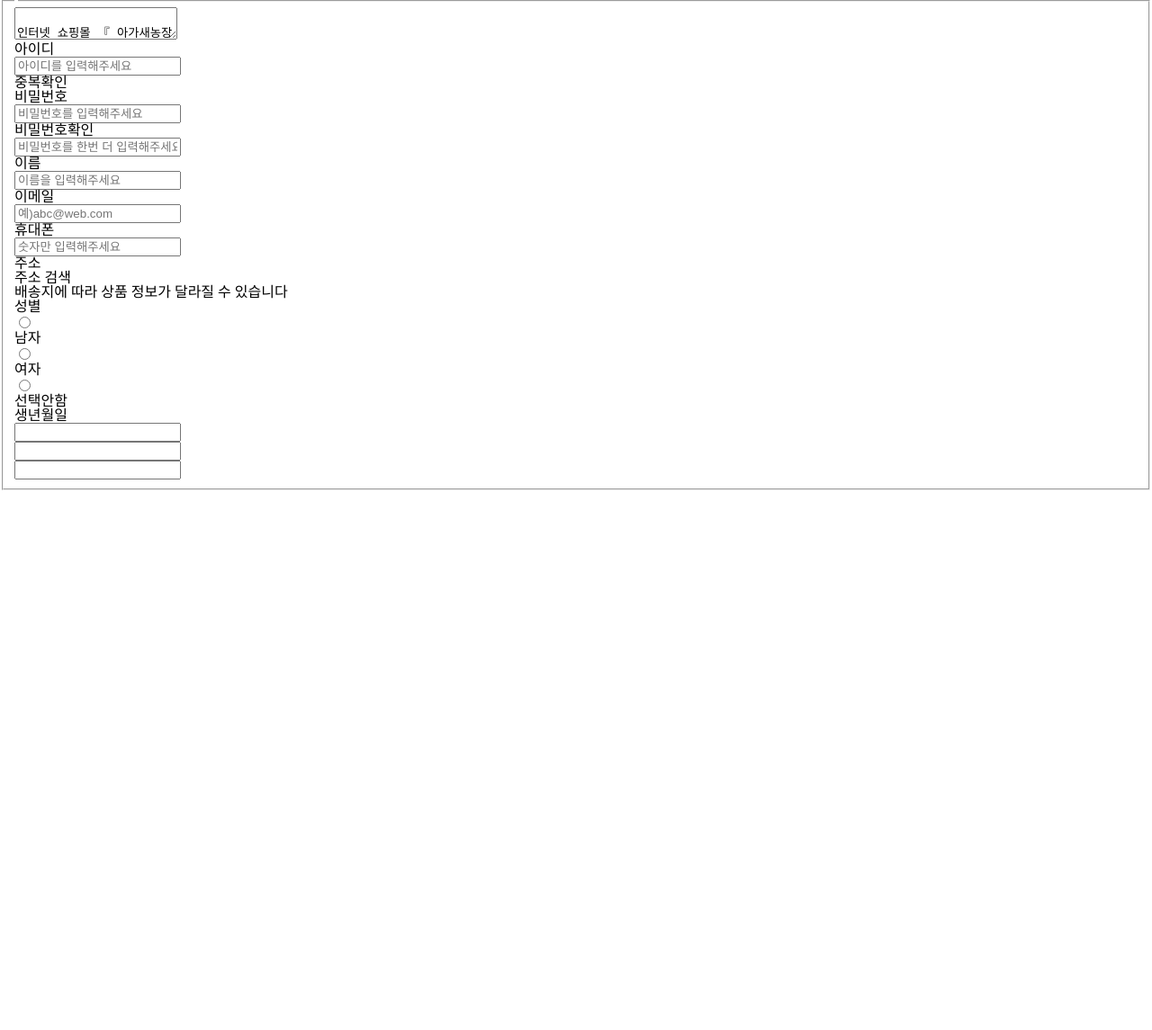
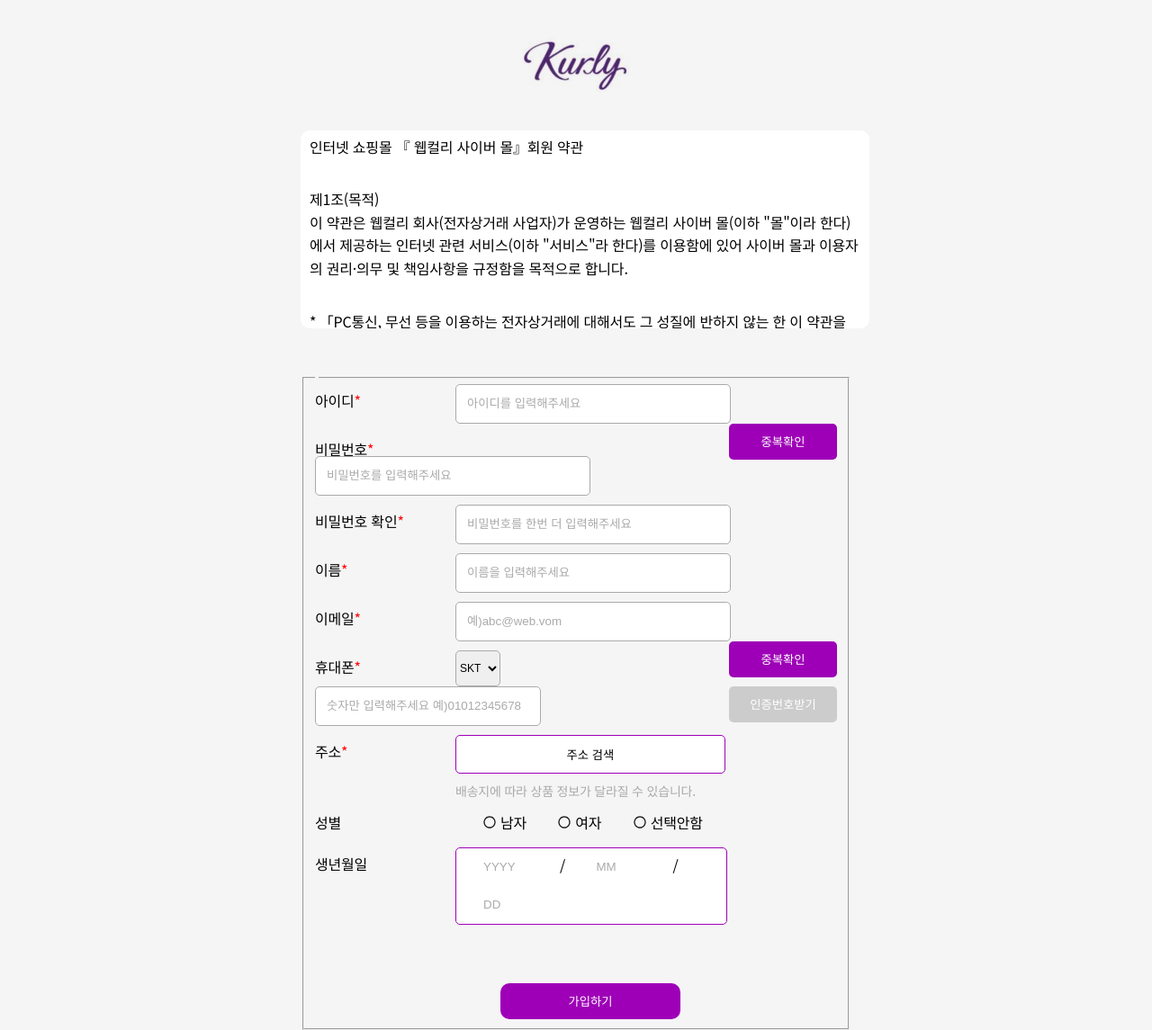
Before and after one commit to casenoxove/CSS-Study, a plain HTML site: page project_form/form4.html in a window 1280 px wide. Shown: the whole page at 90% size. Before the commit the page ends 800 px from the top, so only its background shows below. Drawn offline with Linux system fonts and the light colour scheme; files that its build step writes are made by us from their sources.

Commit message:
Form 연습

```diff
--- a/project_form/form4.html
+++ b/project_form/form4.html
@@ -5,79 +5,103 @@
     <meta name="viewport" content="width=device-width, initial-scale=1.0">
     <title>Document</title>
     <link rel="stylesheet" href="./style/reset.css">
+    <link rel="stylesheet" href="./style/form4.css">
+    <link rel="preconnect" href="https://fonts.googleapis.com">
+    <link rel="preconnect" href="https://fonts.gstatic.com" crossorigin>
+    <link href="https://fonts.googleapis.com/css2?family=Noto+Sans+KR:wght@100..900&display=swap" rel="stylesheet">
 </head>
 <body>
     <main>
-        <div class="top_info">
-            <form action="#" method="post" id="user_info">
-            </form>
-                <fieldset>
-                    <legend class="sign_up"></legend>
-                    <p><textarea name="infomation">
-                        인터넷 쇼핑몰 『 아가새농장 사이버 몰』회원 약관<br>
-                        <br>
-                        <br>
-                        제1조(목적)
-                        이 약관은 아가새농장 회사(전자상거래 사업자)가 운영하는 아가새농장 사이버 몰(이하 "몰"이라 한다)에서<br>
-                        제공하는 인터넷 관련 서비스(이하 "서비스"라 한다)를 이용함에 있어 사이버 몰과 이용자의 권리·의무<br>
-                        및 책임사항을 규정함을 목적으로 합니다.<br>
-                        <br>
-                        * 「PC통신, 무선 등을 이용하는 전자상거래에 대해서도 그 성질에 반하지 않는 한 이 약관을 준
+        <h1><a href="#"><img src="./images/kurly_logo.png" alt=""></a></h1>
+        <div class="law">
+            <h2>인터넷 쇼핑몰 『 웹컬리 사이버 몰』회원 약관</h2>
+            <p>제1조(목적)<br>
+                이 약관은 웹컬리 회사(전자상거래 사업자)가 운영하는 웹컬리 사이버 몰(이하 "몰"이라 한다)에서
+                제공하는 인터넷 관련 서비스(이하 "서비스"라 한다)를 이용함에 있어 사이버 몰과 이용자의 권리·의무
+                및 책임사항을 규정함을 목적으로 합니다.
+            </p>
+            <h3>* 「PC통신, 무선 등을 이용하는 전자상거래에 대해서도 그 성질에 반하지 않는 한 이 약관을 준
                 용합니다」
-                    </textarea></p>
-                    <div class="user_name_psw">
+            </h3>
+            <p>제2조(정의)<br>
+                ①"몰" 이란 웹컬리 회사가 재화 또는 용역(이하 "재화등"이라 함)을 이용자에게 제공하기 위하여 컴
+                퓨터등 정보통신설비를 이용하여 재화등을 거래할 수 있도록 설정한 가상의 영업장을 말하며, 아울
+                러 사이버몰을 운영하는 사업자의 의미로도 사용합니다.
+            </p>
+            <p>②"이용자"란 "몰"에 접속하여 이 약관에 따라 "몰"이 제공하는 서비스를 받는 회원 및 비회원을
+                말합니다.</p>
+        </div>
+        <form action="#" method="post" id="join_frm">
+            <fieldset class="user_info">
+                <legend class="user_info_id"></legend>
                 <dl>
-                            <dt>아이디</dt>
-                            <dd><input type="text" name="user_id" required placeholder="아이디를 입력해주세요"></dd>
-                            <a href="#">중복확인</a>
+                    <dt>아이디<span>*</span></dt>
+                    <dd>
+                        <input type="text" name="user_id" required placeholder="아이디를 입력해주세요">
+                        <button type="button" name="double_check">중복확인</button>
+                    </dd>
                 </dl>
                 <dl>
-                            <dt>비밀번호</dt>
+                    <dt>비밀번호<span>*</span></dt>
                     <dd><input type="password" name="user_psw" required placeholder="비밀번호를 입력해주세요"></dd>
                 </dl>
                 <dl>
-                            <dt>비밀번호확인</dt>
-                            <dd><input type="password" name="user_psw_again" required placeholder="비밀번호를 한번 더 입력해주세요"></dd>
+                    <dt>비밀번호 확인<span>*</span></dt>
+                    <dd><input type="password" name="user_psw_check" required placeholder="비밀번호를 한번 더 입력해주세요"></dd>
                 </dl>
                 <dl>
-                            <dt>이름</dt>
+                    <dt>이름<span>*</span></dt>
                     <dd><input type="text" name="user_name" required placeholder="이름을 입력해주세요"></dd>
                 </dl>
                 <dl>
-                            <dt>이메일</dt>
-                            <dd><input type="email" name="user_email" required placeholder= "예)abc@web.com"></dd>
+                    <dt>이메일<span>*</span></dt>
+                    <dd>
+                        <input type="email" name="user_email" required placeholder="예)abc@web.vom">
+                        <button type="button" name="double_check">중복확인</button>
+                    </dd>
                 </dl>
                 <dl>
-                            <dt>휴대폰</dt>
-                            <dd><input type="number" name="user_psw" required placeholder="숫자만 입력해주세요"></dd>
+                    <dt>휴대폰<span>*</span></dt>
+                    <dd>
+                        <select>
+                            <option value="skt">SKT</option>
+                            <option value="kt">KT</option>
+                            <option value="lg">LG U+</option>
+                            <option value="skt2">SKT 알뜰폰</option>
+                            <option value="kt2">KT 알뜰폰</option>
+                            <option value="lg2">LG U+ 알뜰폰</option>
+                        </select>
+                        <input type="number" name="user_phone" required placeholder="숫자만 입력해주세요 예)01012345678">
+                        <button type="button" name="phone_double_check">인증번호받기</button>
+                    </dd>
                 </dl>
                 <dl>
-                            <dt>주소</dt>
-                            <dd><a href="#">주소 검색</dd>
-                            <dd>배송지에 따라 상품 정보가 달라질 수 있습니다</dd>
+                    <dt>주소<span>*</span></dt>
+                    <dd><button type="button" name="user_address">주소 검색</button></dd>
+                    <dd><span>배송지에 따라 상품 정보가 달라질 수 있습니다.</span></dd>
                 </dl>
                 <dl>
                     <dt>성별</dt>
+                    <dd calss="gender">
+                        <input type="radio" name="user_gender" id="user_male">
+                        <label for="user_male">남자</label>
+                        <input type="radio" name="user_gender" id="user_female">
+                        <label for="user_female">여자</label>
+                        <input type="radio" name="user_gender" id="user_none">
+                        <label for="user_none">선택안함</label>
+                    </dd>
+                </dl>
+                <dl id="user_birth">
+                    <dt>생년월일</dt>
                     <dd>
-                                <input type="radio" name="user_gender" id="user_male" value="user_gender" required></dd>
-                                <label for="user_gender">남자</label>
-                            <dd>
-                                <input type="radio" name="user_gender" id="user_female" value="user_female" required></dd>
-                                <label for="user_gender">여자</label>
-                            <dd>
-                                <input type="radio" name="user_gender" id="user_none" value="user_none" required></dd>
-                                <label for="user_gender">선택안함</label>
+                        <input type="number" id="user_year" name="birth" placeholder="YYYY">/
+                        <input type="number" id="user_month" name="birth" placeholder="MM">/
+                        <input type="number" id="user_day" name="birth" placeholder="DD">
+                    </dd>
                 </dl>
-                        <dl>
-                            <dt>생년월일</dt>
-                            <dd class="bold"><input type="number"></dd>
-                            <dd class="bold"><input type="number"></dd>
-                            <dd class="bold"><input type="number"></dd>
-                        </dl>
-                    </div>
+                <button type="submit" name="join_up" id="user_join">가입하기</button>
             </fieldset>
         </form>
-        </div>
     </main>
 </body>
 </html>
--- a/project_form/style/form3.css
+++ /dev/null
@@ -1,69 +0,0 @@
-main {
-    font-family: "Noto Sans KR", sans-serif;
-    width: 100vw; height: 100vh;
-    text-align: center;
-    letter-spacing: -0.2px;
-    background-color: #222;
-    display: inline-block;
-}
-main .logo {
-    margin-top: 97px;
-}
-main .logo h1 {}
-main .logo h1 img {}
-main .logo h1 a {
-    font-size: 3.125rem;
-    font-weight: 700;
-    color: #1ED760;
-    padding-left: 9px;
-}
-main .choice {
-    margin-top: 87px;
-}
-main .choice a {
-    font-size: 1.5rem;
-    color: #fff;
-}
-main .choice a:nth-child(1) {
-    margin-right: 68px;
-    border-bottom: solid 3px #1ED760;
-}
-main .choice a:nth-child(2) {margin-left: 68px;}
-main #login_button {}
-main #login_button .login_text {
-    margin-top: 52px;
-}
-main #login_button .login_text h2 {}
-main #login_button .login_text h2:nth-child(1) {
-    margin-bottom: 14px;
-}
-main #login_button .login_text input {
-    width: 500px; height: 73px;
-    padding-left: 40px;
-    border-radius: 36.5px;
-}
-main #login_button .login_text input::placeholder {color: #aaa;}
-main #login_button p {
-    color: #fff;
-    margin: 31px 369px 33px 0;
-}
-main #login_button p input {display: none;}
-main #login_button p input:checked + label {
-    background-image: url(./images/check_box.svg);
-}
-main #login_button p label {
-    background-image: url(./images/check_box\ \(1\).svg);
-    background-repeat: no-repeat;
-    padding-left: 34px;
-}
-main #login_button button {
-    background-color: #1ED760; color: #fff;
-    width: 500px; height: 73px;
-    border-radius: 36.5px;
-    border: solid 0;
-    margin-bottom: 14px;
-}
-main h4 {}
-main h4 a {
-    color: #fff;
-}
--- a/project_form/style/form4.css
+++ b/project_form/style/form4.css
@@ -0,0 +1,136 @@
+html {background-color: #f5f5f5;}
+::-webkit-scrollbar {width: 10px;}/*스크롤바 크기*/
+::-webkit-scrollbar-track {box-shadow: inset 0 0 5px rgba(0, 0, 0, 0.0);}/*스크롤바 배경*/
+::-webkit-scrollbar-thumb {background-color: #d9d9d9;border-radius: 5px;}/*스크롤 드래그바*/
+::-webkit-scrollbar-thumb:hover {background-color: #9E00B7;}
+main {
+    font-family: "Noto Sans KR", sans-serif;
+    width: 612px;
+    margin: 41px auto;
+    background-color: #f5f5f5;
+    letter-spacing: -0.2px;
+}
+main h1 {
+    text-align: center;
+    margin-bottom: 41px;
+}
+main .law {
+    text-align: left;
+    font-size: 0.75rem;
+    width: 612px; height: 200px;
+    overflow: auto;
+    background-color: #fff;
+    border-radius: 10px;
+    padding: 10px 10px;
+}
+main .law h2 {
+    padding-bottom: 38px;
+}
+main .law p {
+    line-height: 160%;
+}
+main .law h3 {
+    padding: 38px 0;
+}
+main .law p:last-child {
+    padding-top: 38px;
+}
+main #join_frm {
+    width: 100%; height: 468px;
+    margin-top: 54px;
+}
+main #join_frm dl dt {
+    width: 156px;
+    float: left;
+    text-align: left;
+    margin-top: 10px;
+}
+main #join_frm dl dt span {
+    color: #ff0000;
+}
+main #join_frm dl dd {
+    margin-bottom: 10px;
+}
+main #join_frm dl dd input {
+    width: 300px; height: 40px;
+    border-radius: 5px;
+    border: solid 1px #aaa;
+}
+main #join_frm dl dd input::placeholder {
+    color: #aaa;
+    padding-left: 10px;
+}
+main #join_frm dl dd button[name="double_check"] {
+    float: right;
+    width: 120px; height: 40px;
+    border-radius: 5px;
+    background-color: #9E00B7; color: #fff;
+    border: solid 0;
+}
+main #join_frm dl dd button[name="phone_double_check"] {
+    float: right;
+    width: 120px; height: 40px;
+    border-radius: 5px;
+    background-color: #ccc; color: #fff;
+    border: solid 0;
+}
+main #join_frm dl dd select {
+    border-radius: 5px;
+    width: 50px; height: 40px;
+    font-size: 0.75rem;
+    border: solid 1px #aaa;
+}
+main #join_frm dl dd input[name="user_phone"] {
+    width: 245px;
+}
+main #join_frm dl dd button[name="user_address"] {
+    width: 300px; height: 43px;
+    background-color: #fff;
+    border: solid 1px #9E00B7;
+    border-radius: 5px;
+}
+main #join_frm dl dd span {
+    margin-left: 156px;
+    color: #aaa;
+    font-size: 0.875rem;
+}
+main #join_frm dl dd input[name="user_gender"] {
+    display: none;
+}
+main #join_frm dl dd input[name="user_gender"]:checked+label {
+    background-image: url(../images/gender_check.svg);
+}
+main #join_frm dl dd label {
+    background-image: url(../images/gender_uncheck.svg);
+    background-repeat: no-repeat;
+    display: inline-block;
+    padding-left: 20px;
+    margin-top: 10px;
+    margin-bottom: 10px;
+    margin-left: 30px;
+}
+main #join_frm dl input[name=birth] {
+    border: none;
+    width: 93px;
+    padding-left: 20px;
+}
+input[type=number]::-webkit-outer-spin-button,
+input[type=number]::-webkit-inner-spin-button {
+    -webkit-appearance: none;
+    margin: 0;
+}
+main #user_birth dd {
+    width: 300px;
+    display: inline-block;
+    border: solid 1px #9E00B7;
+    background-color: #fff;
+    border-radius: 5px;
+}
+main #join_frm button[name="join_up"] {
+    width: 200px; height: 40px;
+    background-color: #9E00B7; color: #fff;
+    border: solid 0;
+    border-radius: 10px;
+    margin-top: 55px;
+    margin-left: 206px;
+}
--- /dev/null
+++ b/project_form/style/house_join.css
@@ -0,0 +1,5 @@
+main {
+    font-family: "Noto Sans KR", sans-serif;
+    text-align: center;
+    background-color: aqua;
+}
--- /dev/null
+++ b/project_form/style/kurly_join.css
@@ -0,0 +1,58 @@
+main {
+    font-family: "Noto Sans KR", sans-serif;
+    background-color: #f5f5f5;
+    width: 612px;
+    margin: 41px auto;
+    letter-spacing: 0.2px;
+}
+main h1 {}
+main h1 a {}
+main h1 img {}
+main .law {
+    background-color: #fff;
+    margin-top: 41px;
+    text-align: left;
+    padding: 10px;
+}
+main .law h2 {}
+main .law h3 {}
+main .law p {}
+main .law h2, main .law h3, main .law p {font-size: 0.75rem; line-height: 160%;}
+main #join_frm {
+    width: 100%; height: 468px;
+}
+main #join_frm .user_info {
+    background-color: aqua;
+}
+main #join_frm .user_info dl {
+    background-color: red;
+}
+main #join_frm .user_info dl dt {
+    width: 300px; height: 40px;
+    background-color: lavender;
+    float: left;
+    width: 157px;
+}
+main #join_frm .user_info dl dt span {}
+main #join_frm .user_info dl dd {}
+main #join_frm .user_info dl dd:nth-child(3) {
+    background-color: bisque;
+    display: inline-block;
+    text-align: right;
+    float: right;
+    width: 157px;
+}
+main #join_frm .user_info dl dd input {
+    width: 300px; height: 40px;
+    background-color: aquamarine;
+    border-radius: 5px;
+}
+main #join_frm .user_info dl dd[name="user_phone_number"] {width: 245px;}
+main #join_frm .user_info dl dd label {}
+main #join_frm .user_info dl dd select {
+    width: 50px;
+}
+main #join_frm .user_info dl dd select {}
+main #join_frm .user_info dl dd select option {}
+main #join_frm .user_info .join_up {}
+main #join_frm .user_info .join_up button {}
```
Also changed, not shown: project_form/form2.html (+2 -2 lines), project_form/form3.html (+81 -29 lines), project_form/house_join.html (added, +100 -0 lines), project_form/kurly_join.html (added, +106 -0 lines), project_form/images/Facebook-Logo.png (added), project_form/images/Naver-Logo-04_1.png (added), project_form/images/arrow_drop_down.svg (added), project_form/images/check.png (added), project_form/images/gender_check.svg (added), project_form/images/gender_uncheck.svg (added), project_form/images/house_logo_1.png (added), project_form/images/kakao_logo.png (added), project_form/images/kurly_logo.png (added), project_form/images/recaptcha-logo 1.png (added), 1 more files. Lines whose indentation alone changed are shown as unchanged.
